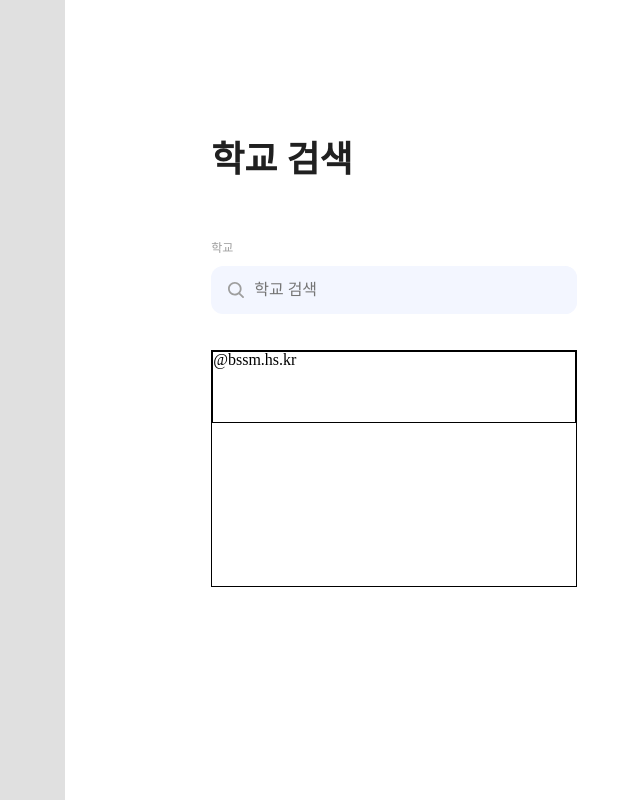
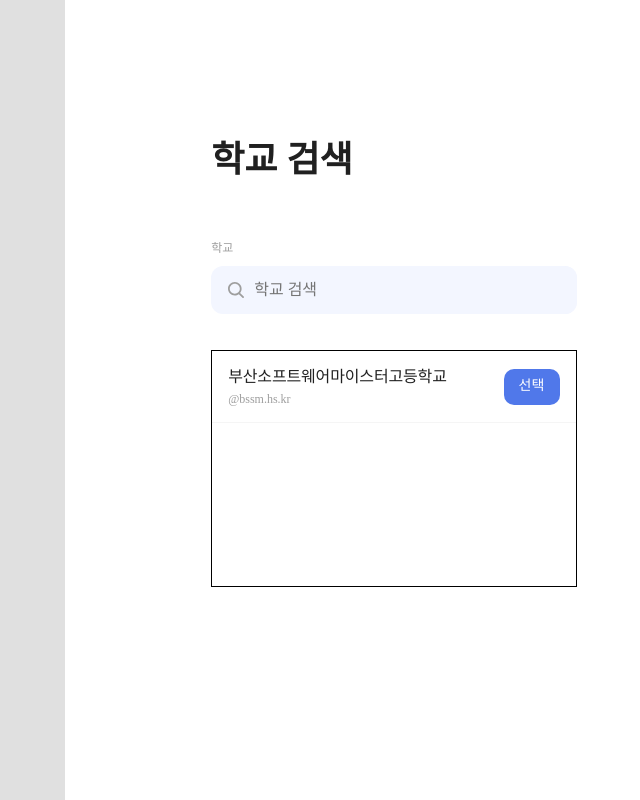
Before and after one commit to Bamdoliro/stupetition, a React (Create React App) app: page /join in a window 1280 px wide. Shown: the whole page, without its empty margins (498-1138 px from the left). Built offline with nearby package versions, Linux system fonts and the light colour scheme; no server answers.

Commit message:
ADD :: SchoolList

```diff
--- /dev/null
+++ b/src/components/auth/Join/SchoolContents/SchoolList/index.tsx
@@ -0,0 +1,15 @@
+import * as S from './style';
+
+const SchoolList = () => {
+  return (
+    <S.List>
+      <S.ListWrap>
+        <S.SchoolName>부산소프트웨어마이스터고등학교</S.SchoolName>
+        <S.Email>@bssm.hs.kr</S.Email>
+      </S.ListWrap>
+      <S.Button>선택</S.Button>
+    </S.List>
+  );
+};
+
+export default SchoolList;
--- /dev/null
+++ b/src/components/auth/Join/SchoolContents/SchoolList/style.ts
@@ -0,0 +1,41 @@
+import styled from 'styled-components';
+import * as T from 'styles/text';
+import { color } from 'styles/theme';
+
+export const List = styled.li`
+  display: flex;
+  justify-content: space-between;
+  padding: 18px 16px;
+  align-items: center;
+  height: 72px;
+  width: 100%;
+  border-bottom: 1px solid ${color.gray100};
+`;
+
+export const ListWrap = styled.div`
+  display: flex;
+  flex-direction: column;
+`;
+
+export const SchoolName = styled(T.p)`
+  color: ${color.gray900};
+`;
+
+export const Email = styled(T.caption)`
+  color: ${color.gray500};
+`;
+
+export const Button = styled.button`
+  display: flex;
+  align-items: center;
+  justify-content: center;
+  width: 56px;
+  height: 36px;
+  padding: 10px;
+  border-radius: 10px;
+  background-color: ${color.main};
+  color: ${color.white};
+  font-weight: 500;
+  font-size: 14px;
+  line-height: 160%;
+`;
--- a/src/components/auth/Join/SchoolContents/index.tsx
+++ b/src/components/auth/Join/SchoolContents/index.tsx
@@ -3,6 +3,7 @@ import { SchoolSearchType } from 'type/school/search.type';
 import { useQuery } from 'react-query';
 import { searchSchool } from 'api/school';
 import { useState } from 'react';
+import SchoolList from './SchoolList';
 import * as S from './style';
 
 const SchoolContents = () => {
@@ -35,9 +36,7 @@ const SchoolContents = () => {
         onChange={onChage}
       />
       <S.SchoolWrap>
-        <S.List>
-          <S.Email>@bssm.hs.kr</S.Email>
-        </S.List>
+        <SchoolList />
       </S.SchoolWrap>
     </S.Container>
   );
--- a/src/components/auth/Join/SchoolContents/style.ts
+++ b/src/components/auth/Join/SchoolContents/style.ts
@@ -1,5 +1,4 @@
 import styled from 'styled-components';
-import { color } from 'styles/theme';
 
 export const Container = styled.div`
   display: flex;
@@ -15,11 +14,3 @@ export const SchoolWrap = styled.ul`
   max-height: 67.2%;
   border: 1px solid black;
 `;
-
-export const List = styled.li`
-  height: 72px;
-  width: 100%;
-  border: 1px solid black;
-`;
-
-export const Email = styled.p``;
--- a/src/components/common/Button/style.ts
+++ b/src/components/common/Button/style.ts
@@ -2,6 +2,9 @@ import styled from 'styled-components';
 import { color } from 'styles/theme';
 
 export const Button = styled.button`
+  display: flex;
+  align-items: center;
+  justify-content: center;
   width: 225px;
   height: 48px;
   padding: 0px 22px;
```
